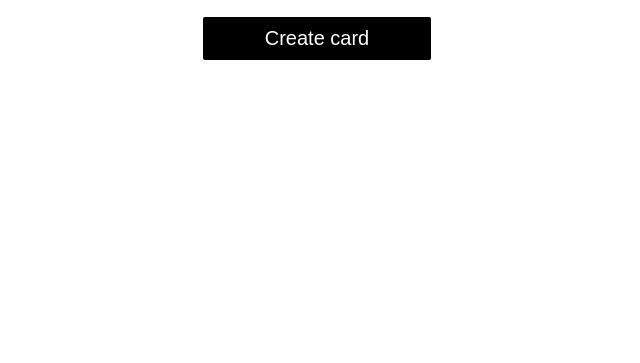
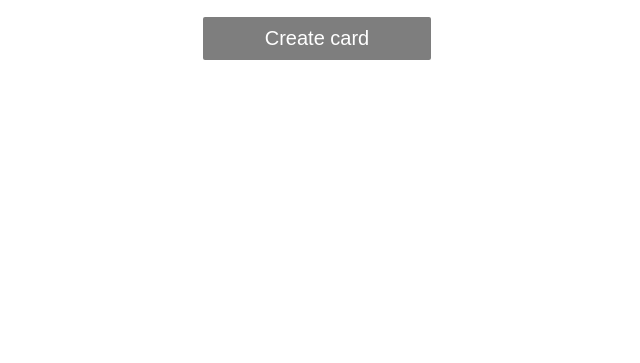
Before and after one commit to Camilo3312/JavaScript-Vanilla, a plain HTML site: page Validate form/index.html in a window 1280 px wide. Shown: the part 437-800 px from the top of the page, without its empty margins (323-963 px from the left). Drawn offline with Linux system fonts and the light colour scheme.

Commit message:
Modify validate form

```diff
--- a/Validate form/index.html
+++ b/Validate form/index.html
@@ -21,7 +21,7 @@
             </div>
 
             <p class="message"></p>
-            <button id="btn_create_card">Create card</button>
+            <button id="btn_create_card" class="opacity">Create card</button>
         </div>
 
         <!-- Card -->
--- a/Validate form/main.js
+++ b/Validate form/main.js
@@ -23,6 +23,7 @@ const validateForm = () => {
         // icon.classList.remove('fa-times-circle');
         txt_username.classList.add('correct');
         txt_username.classList.remove('incorrect');
+        btn_create_card.style.opacity = '1';
         message.textContent = '';
     }
     else {
@@ -30,6 +31,7 @@ const validateForm = () => {
         // icon.classList.remove('fa-check-circle');
         txt_username.classList.add('incorrect');
         txt_username.classList.remove('correct');
+        btn_create_card.style.opacity = '0.5';
         message.textContent = 'El usuario debe tener minimo 4 caracteres';
     }
 };
--- a/Validate form/styles.css
+++ b/Validate form/styles.css
@@ -88,7 +88,18 @@ body {
     outline: none;
     color: #FFFF;
     margin: 20px 0;
+    transition: ease-in 200ms;
 }
+
+#btn_create_card:hover {
+    cursor: pointer;
+    opacity: 0.9;
+}
+
+.opacity {
+    opacity: 0.5;
+}
+
 
 /* Card */
 
```
